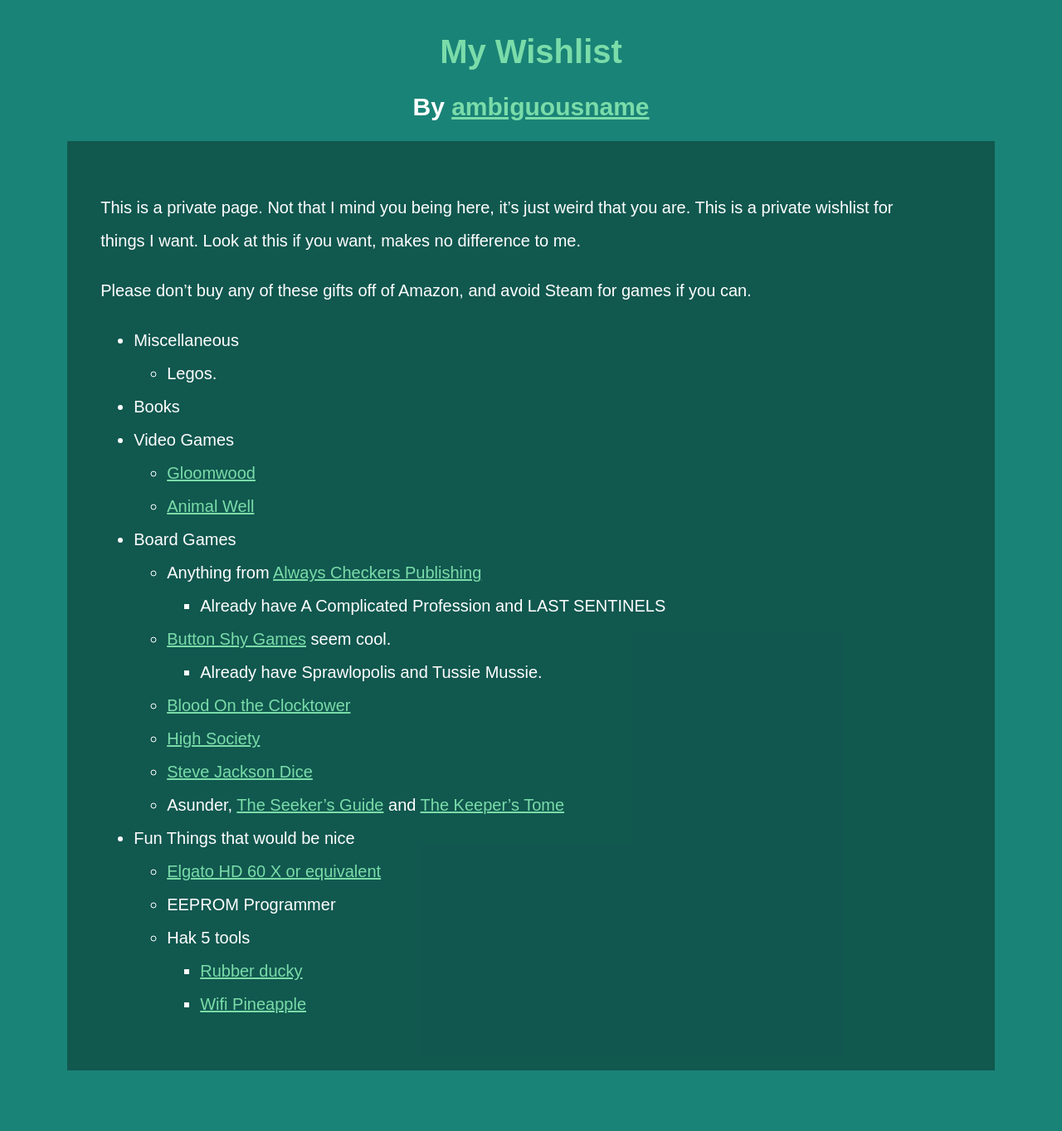
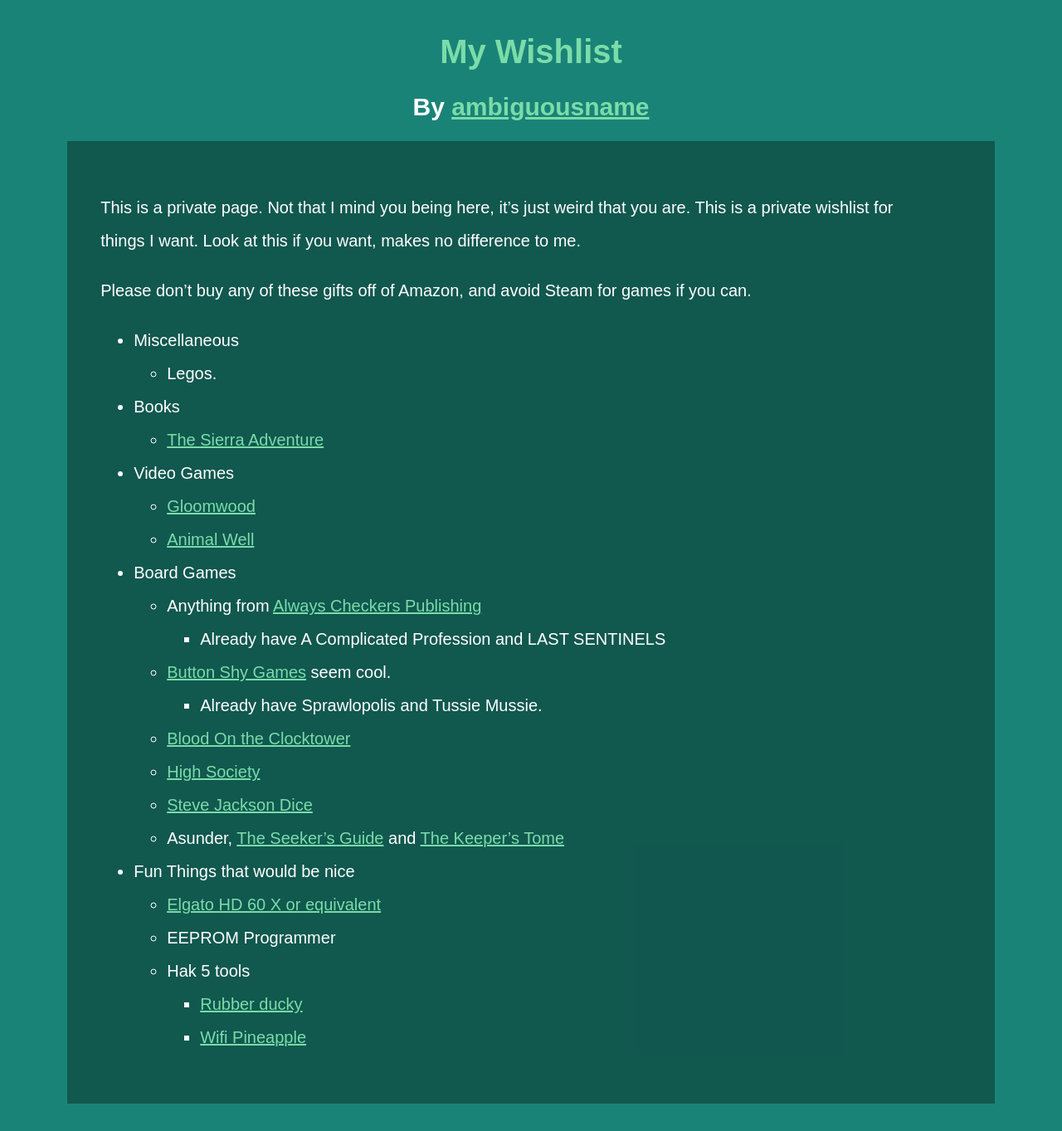
Before and after one commit to ambiguousname/ambiguousname.github.io, a Jekyll site: the page built from assets/wishlist.md, in a window 1280 px wide. Shown: the whole page at 83% size. Built offline with Jekyll 4.4.1, drawn with Linux system fonts in a browser that asks for light colours; before the commit the page ends 1323 px from its top, so only the background shows below that.

Commit message:
Add book

```diff
--- a/assets/wishlist.md
+++ b/assets/wishlist.md
@@ -10,6 +10,7 @@
 - Miscellaneous
 	- Legos.
 - Books
+	- [The Sierra Adventure](https://shawnmills.co/sierra-adventure/)
 - Video Games
 	- [Gloomwood](https://store.steampowered.com/app/1150760/)
 	- [Animal Well](https://store.steampowered.com/app/813230/)
```
